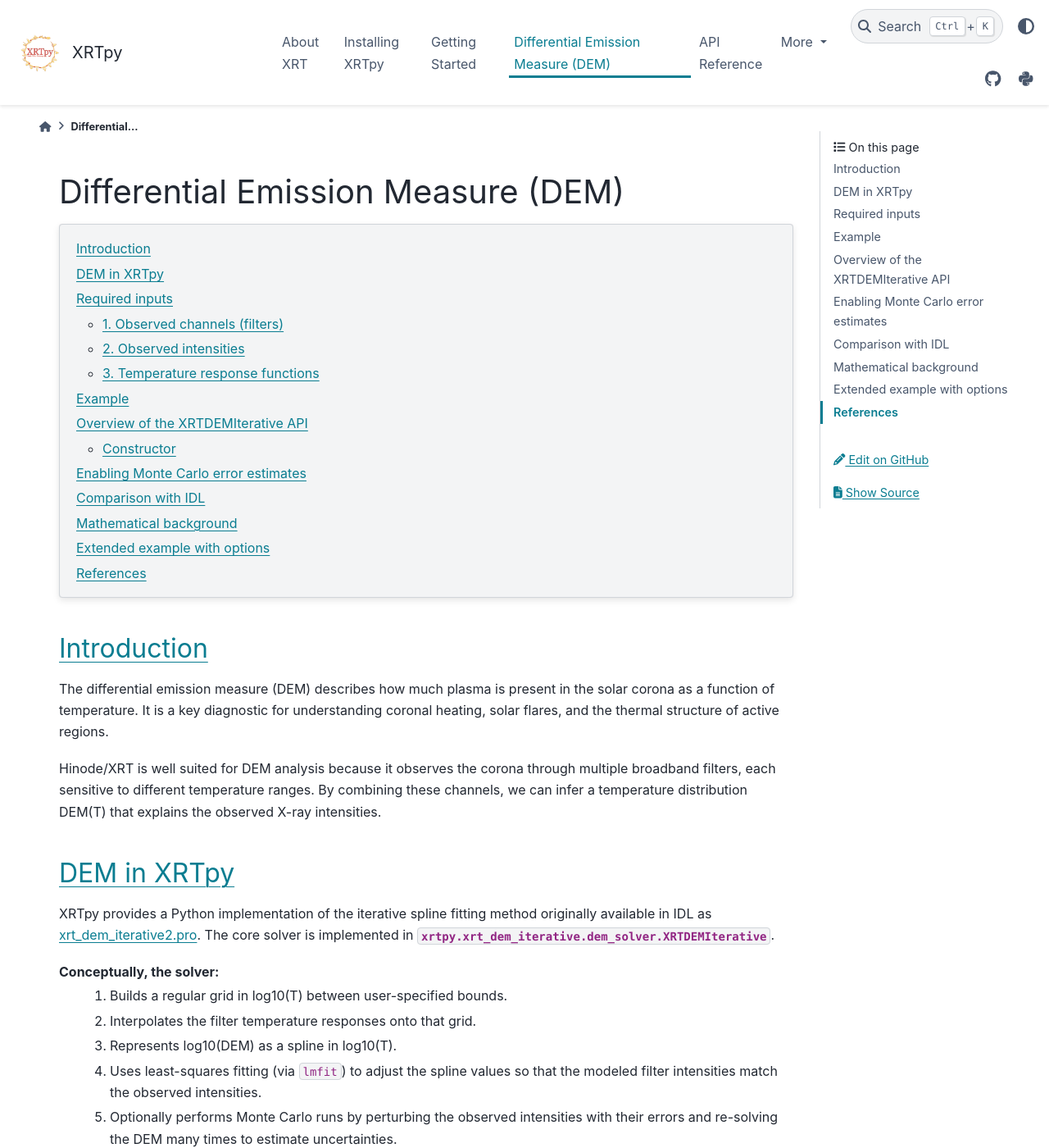
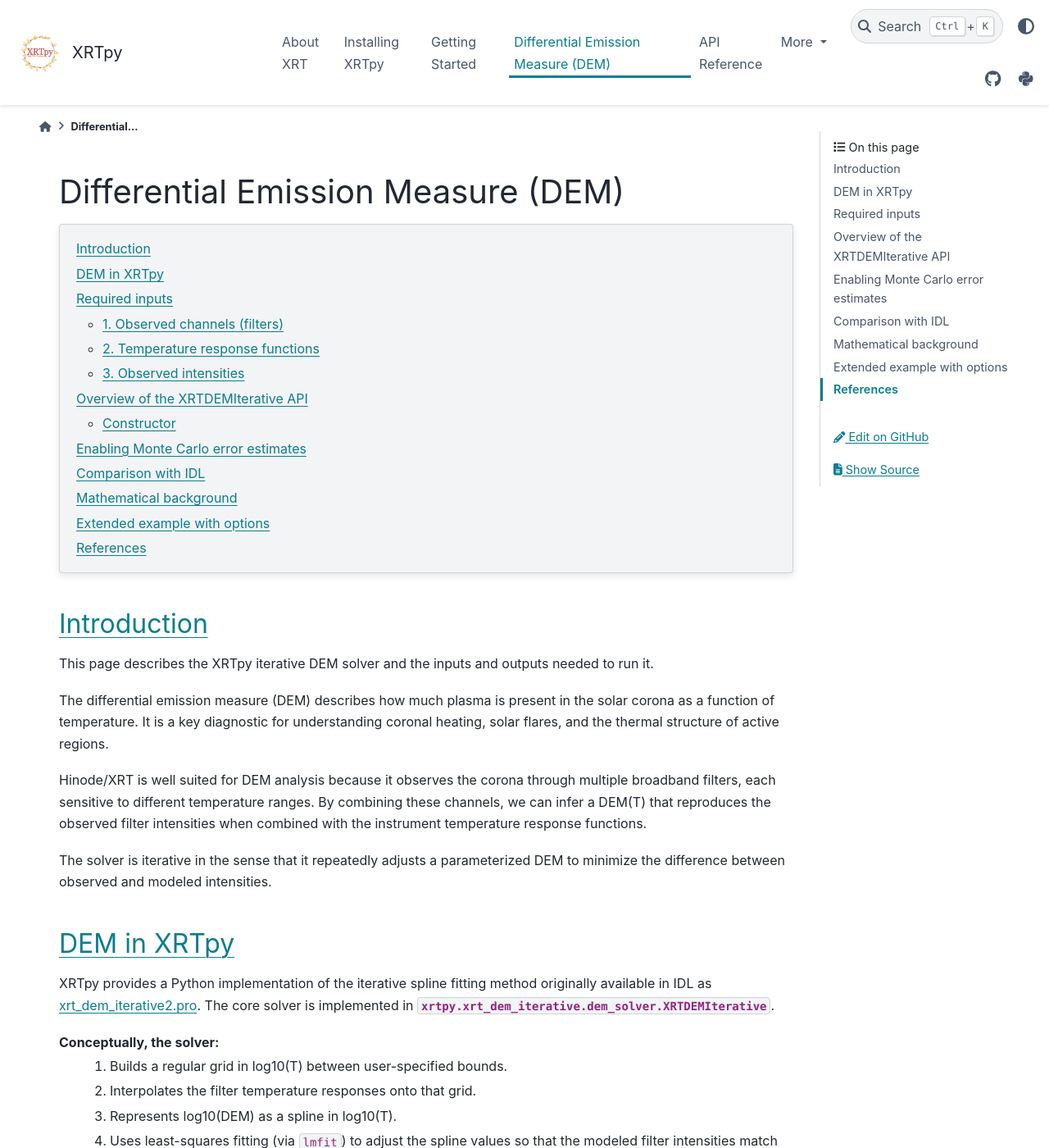
Before and after one commit to HinodeXRT/xrtpy, a Sphinx documentation site: the page built from docs/dem_overview.rst, in a window 1280 px wide and 1400 px high. Shown: the whole window at 82% size. Built offline with Sphinx 7.4.7 and the PyData theme 0.15.4, drawn with Linux system fonts in a browser that asks for light colours; pages that are not in the unit, such as notebooks, are missing from menus; the version number could not be read and is left out; cross-references to code outside the pages are shown as plain code; some of the changed lines change nothing that is shown; some of the changed text lies outside the part shown.

Commit message:
Working on doc site

```diff
--- a/docs/dem_overview.rst
+++ b/docs/dem_overview.rst
@@ -11,6 +11,8 @@
 Introduction
 ------------
 
+This page describes the XRTpy iterative DEM solver and the inputs and outputs needed to run it.
+
 The differential emission measure (DEM) describes how much plasma is present
 in the solar corona as a function of temperature. It is a key diagnostic for
 understanding coronal heating, solar flares, and the thermal structure of
@@ -18,9 +20,12 @@
 
 Hinode/XRT is well suited for DEM analysis because it observes the corona
 through multiple broadband filters, each sensitive to different temperature
-ranges. By combining these channels, we can infer a temperature distribution
-DEM(T) that explains the observed X-ray intensities.
+ranges. By combining these channels, we can infer a DEM(T) that reproduces
+the observed filter intensities when combined with the instrument temperature
+response functions.
 
+The solver is iterative in the sense that it repeatedly adjusts a parameterized
+DEM to minimize the difference between observed and modeled intensities.
 
 DEM in XRTpy
 ------------
@@ -48,7 +53,28 @@
 * Description: Names of the filters used in the observation, for example ``"Al-mesh"`` or ``"Be-thin"``.
 * These must correspond to valid XRT filters and must match the provided temperature responses one-to-one.
 
-2. Observed intensities
+2. Temperature response functions
+~~~~~~~~~~~~~~~~~~~~~~~~~~~~~~~~~
+* Type: ``list`` of :class:`xrtpy.response.TemperatureResponseFundamental`
+* Units: DN s\ :sup:`-1` pix\ :sup:`-1` cm\ :sup:`5`
+* Description: Instrument response as a function of temperature for each filter, matching the order of the filters.
+* Can be generated using :func:`xrtpy.response.tools.generate_temperature_responses`.
+
+Example
+^^^^^^^
+
+.. code-block:: python
+
+    from xrtpy.response.tools import generate_temperature_responses
+
+    filters = ["Al-poly", "C-poly", "Ti-poly"]
+    responses = generate_temperature_responses(
+        filters,
+        "2012-07-10T12:03:20",
+        )
+
+
+3. Observed intensities
 ~~~~~~~~~~~~~~~~~~~~~~~
 * Type: array-like
 * Units: DN/s (normalized per pixel)
@@ -56,30 +82,9 @@
 * Length must match the number of filters.
 
 
-3. Temperature response functions
-~~~~~~~~~~~~~~~~~~~~~~~~~~~~~~~~~
-* Type: ``list`` of :class:`xrtpy.response.TemperatureResponseFundamental`
-* Units: DN s\ :sup:`-1` pix\ :sup:`-1` cm\ :sup:`5`
-* Description: Instrument response as a function of temperature for each filter, matching the order of the filters.
-* Can be generated using :func:`xrtpy.response.tools.generate_temperature_responses`.
 
 
 
-
-Example
--------
-A simple example with two filters:
-
-
-.. code-block:: python
-
-    from xrtpy.response.tools import generate_temperature_responses
-
-    filters = ["Al-poly", "Ti-poly"]
-    responses = generate_temperature_responses(
-        filters,
-        "2012-10-27T00:00:00",
-        )
 
 
 Overview of the XRTDEMIterative API
@@ -98,8 +103,6 @@
         observed_channel=filters,
         observed_intensities=intensities,
         temperature_responses=responses,
-        monte_carlo_runs=0,
-        max_iterations=2000,
     )
 
     # Solve for the DEM
@@ -217,8 +220,9 @@
     from xrtpy.xrt_dem_iterative import XRTDEMIterative
 
     filters = ["Al-poly", "Ti-poly", "Be-thin", "C-poly"]
-    intensities = [2500.0, 1800.0, 900.0, 450.0]  # DN/s
-    observation_date="2012-10-27T00:00:00"
+    #Random intensities
+    intensities = [520.0, 104.0, 901.0, 458.0]  # DN/s
+    observation_date="2012-10-27T10:00:03"
 
     responses = generate_temperature_responses(
         filters,
```
